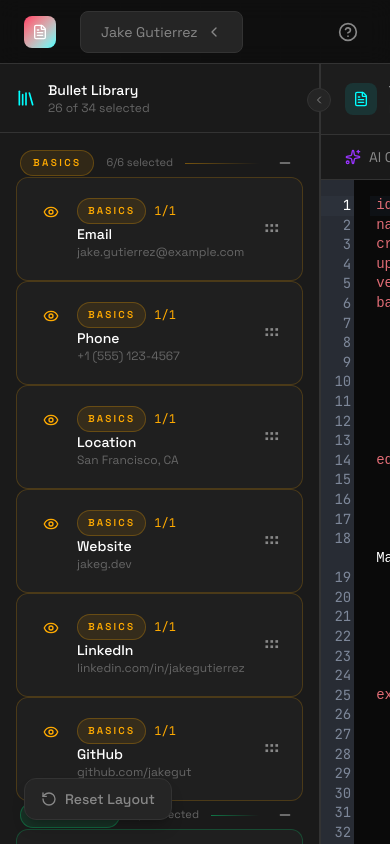
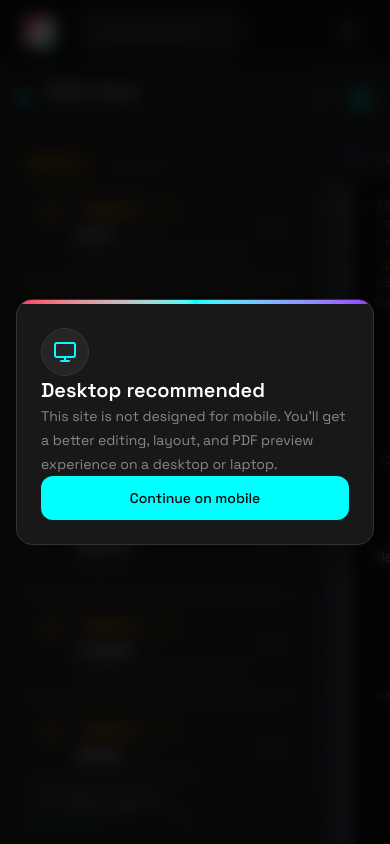
Before and after one commit to Aureliusf/ResumeQuiver, a React (Vite) app: page / in a window 390 px wide. Shown: the top 844 px of the page. Built offline with nearby package versions, Linux system fonts and the light colour scheme; what @react-pdf/renderer would draw is missing.

Commit message:
Add mobile alert

```diff
--- a/src/components/layout/app-shell.tsx
+++ b/src/components/layout/app-shell.tsx
@@ -1,5 +1,11 @@
 import { FluidLayout } from './fluid-layout';
+import { MobileDesktopAlert } from './mobile-desktop-alert';
 
 export function AppShell() {
-  return <FluidLayout />;
+  return (
+    <>
+      <FluidLayout />
+      <MobileDesktopAlert />
+    </>
+  );
 }
--- /dev/null
+++ b/src/components/layout/mobile-desktop-alert.tsx
@@ -0,0 +1,68 @@
+import { useEffect, useState, memo } from 'react';
+import { Monitor } from 'lucide-react';
+
+const STORAGE_KEY = 'resume-builder-mobile-desktop-alert-dismissed';
+
+function MobileDesktopAlertComponent() {
+  const [isOpen, setIsOpen] = useState(false);
+
+  useEffect(() => {
+    try {
+      setIsOpen(localStorage.getItem(STORAGE_KEY) !== 'true');
+    } catch {
+      setIsOpen(true);
+    }
+  }, []);
+
+  const handleDismiss = () => {
+    setIsOpen(false);
+
+    try {
+      localStorage.setItem(STORAGE_KEY, 'true');
+    } catch {
+      // Ignore storage failures and just dismiss for the current session.
+    }
+  };
+
+  if (!isOpen) return null;
+
+  return (
+    <div
+      className="fixed inset-0 z-[70] flex items-center justify-center bg-black/75 p-4 backdrop-blur-sm sm:hidden"
+      role="dialog"
+      aria-modal="true"
+      aria-labelledby="mobile-desktop-alert-title"
+    >
+      <div className="relative isolate w-full max-w-sm overflow-hidden rounded-2xl border border-df-border bg-df-surface/95 shadow-2xl backdrop-blur-md">
+        <div className="absolute inset-x-0 top-0 h-1 bg-gradient-to-r from-df-accent-red via-df-accent-cyan to-df-accent-purple" />
+
+        <div className="p-6 pt-7">
+          <div className="mb-4 flex h-12 w-12 items-center justify-center rounded-full border border-df-border bg-df-elevated text-df-accent-cyan">
+            <Monitor className="h-6 w-6" />
+          </div>
+
+          <h2
+            id="mobile-desktop-alert-title"
+            className="font-space text-xl font-semibold text-df-text"
+          >
+            Desktop recommended
+          </h2>
+
+          <p className="mt-3 text-sm leading-6 text-df-text-secondary">
+            This site is not designed for mobile. You&apos;ll get a better editing,
+            layout, and PDF preview experience on a desktop or laptop.
+          </p>
+
+          <button
+            onClick={handleDismiss}
+            className="mt-6 w-full rounded-xl bg-df-accent-cyan px-4 py-3 font-space text-sm font-medium text-df-primary transition-colors hover:bg-df-accent-cyan/90 focus:outline-2 focus:outline-df-accent-red focus:outline-offset-2"
+          >
+            Continue on mobile
+          </button>
+        </div>
+      </div>
+    </div>
+  );
+}
+
+export const MobileDesktopAlert = memo(MobileDesktopAlertComponent);
```
